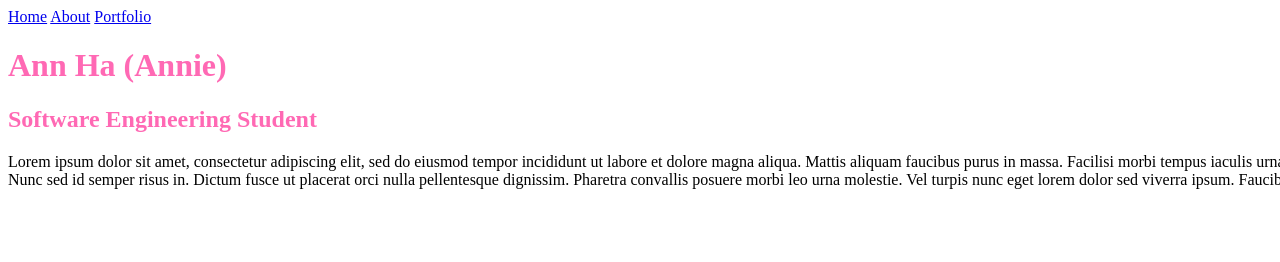
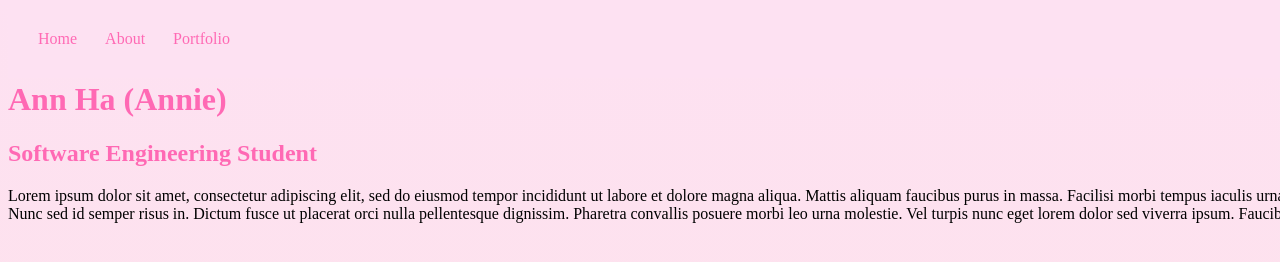
Before and after one commit to annieha04/annie-portfolio, a plain HTML site: page index.html in a window 1280 px wide. Shown: the top 262 px of the page. Drawn offline with Linux system fonts and the light colour scheme.

Commit message:
added more css styles

```diff
--- a/style.css
+++ b/style.css
@@ -1,5 +1,6 @@
 h1 {
-    color: hotpink;
+  padding-top: 60px;
+  color: hotpink;
 }
 h2 {
     color: hotpink;
@@ -13,13 +14,13 @@ img {
 
 body{
     width: 250%;
-    height: 250vh;
+    height: 300vh;
     background: linear-gradient(
       to top,
-      pink 0%,
-      pink 25%,
-      white 50%,
-      white 100%
+      skyblue 0%,
+      rgb(209, 170, 209) 25%,
+      mistyrose 50%,
+      rgb(253, 225, 242) 100%
     );
   }
 
@@ -29,3 +30,20 @@ body{
 
   @media screen and (max-width: 400px) {
   }
+
+nav {
+  overflow: hidden;
+  background-color: rgb(253, 225, 242);
+  position: fixed;
+  top: 0%;
+  width: 100%;
+  padding: 16px;
+}
+nav a {
+  float: left;
+  display: block;
+  color: hotpink;
+  text-align: center;
+  padding: 14px;
+  text-decoration: none;
+}
```
